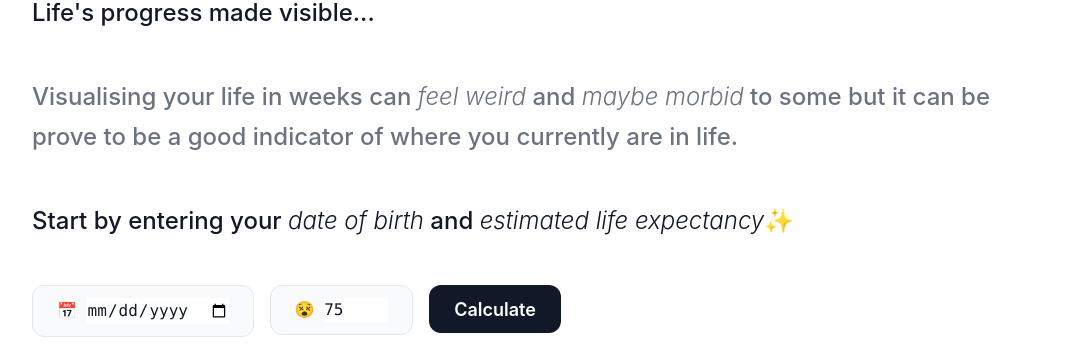
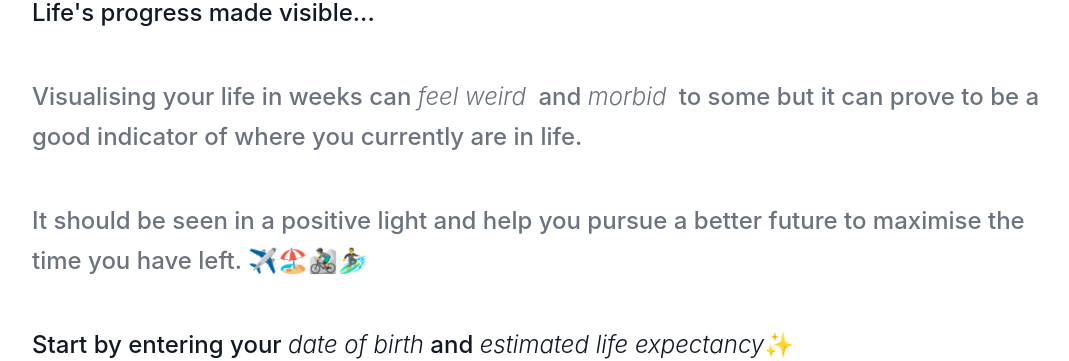
Before and after one commit to rahman95/life-in-weeks, a Svelte app: page / in a window 1280 px wide. Shown: the part 175-536 px from the top of the page, without its empty margins (0-1069 px from the left). Built offline with nearby package versions, Linux system fonts and the light colour scheme.

Commit message:
add more text

```diff
--- a/src/App.svelte
+++ b/src/App.svelte
@@ -30,7 +30,8 @@
 			<h1>My Life in Weeks</h1>
 
 			<p class="text-gray-900 font-bold">Life's progress made visible...</p>
-			<p>Visualising your life in weeks can <i class="font-light">feel weird</i> and <i class="font-light">maybe morbid</i> to some but it can be prove to be a good indicator of where you currently are in life.</p>
+			<p>Visualising your life in weeks can <i class="font-light pr-1.5">feel weird</i> and <i class="font-light pr-1.5">morbid</i> to some but it can prove to be a good indicator of where you currently are in life.</p>
+			<p>It should be seen in a positive light and help you pursue a better future to maximise the time you have left. <span>✈️🏖️🚵‍♂️🏄‍♂️</span></p>
 			<p class="text-gray-900">Start by entering your <i class="font-light">date of birth</i> and <i class="font-light">estimated life expectancy</i>✨ </p>
 
 			<Form />
```
